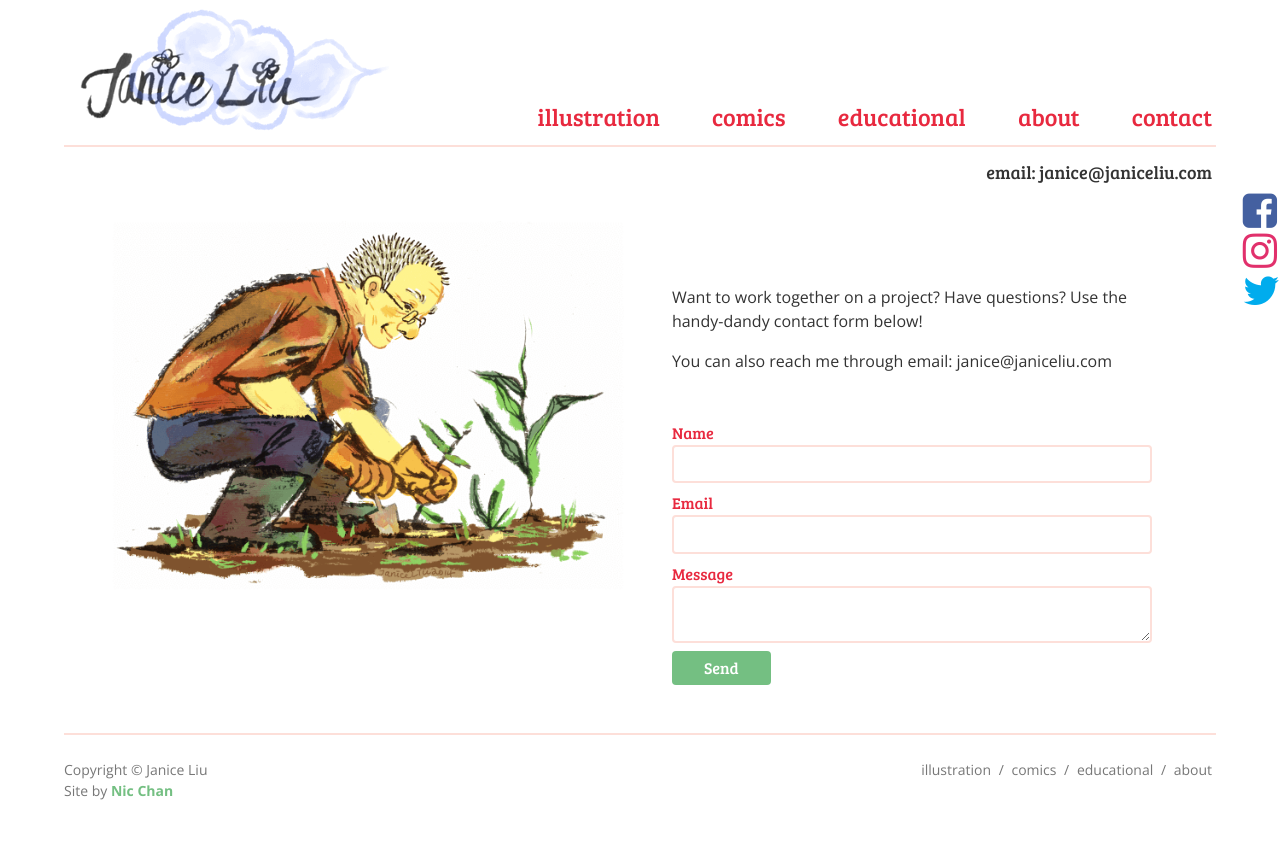
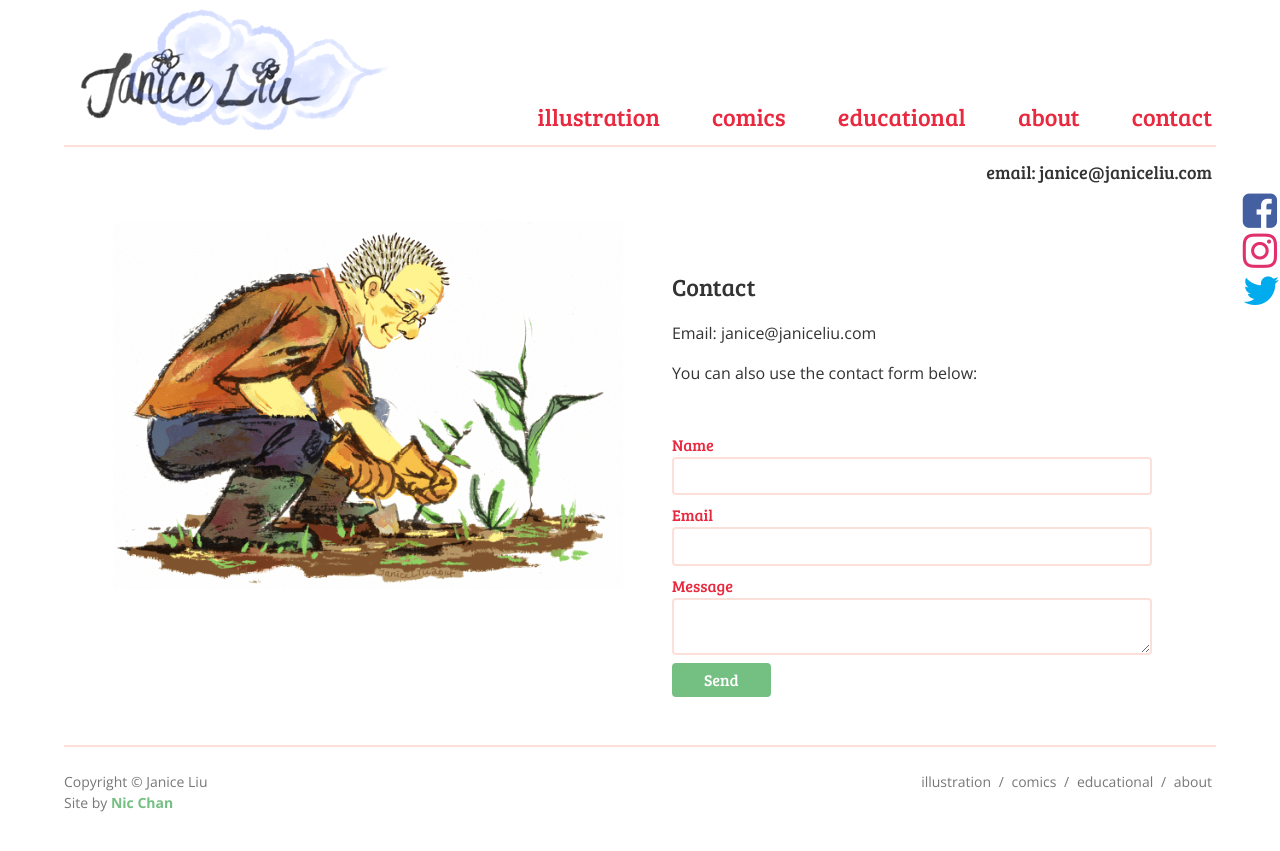
Before and after one commit to flutterdoodle/flutterdoodle.github.io, a Jekyll site: the page built from contact.html, in a window 1280 px wide. Shown: the top 851 px of the page. Built offline with Jekyll 4.4.1, drawn with Linux system fonts in a browser that asks for light colours; nearby versions of some CDN libraries.

Commit message:
change contact text

```diff
--- a/contact.html
+++ b/contact.html
@@ -5,7 +5,7 @@ title: Contact
 img: /img/site/contactillust.png
 ---
 
-<p>Want to work together on a project? Have questions? Use the handy-dandy contact form below!</p>
-<p>You can also reach me through email: janice@janiceliu.com</p>
-
+<h2>Contact</h2>
+<p>Email: janice@janiceliu.com</p>
+<p>You can also use the contact form below:</p>
 {% include contact.html %}
```
